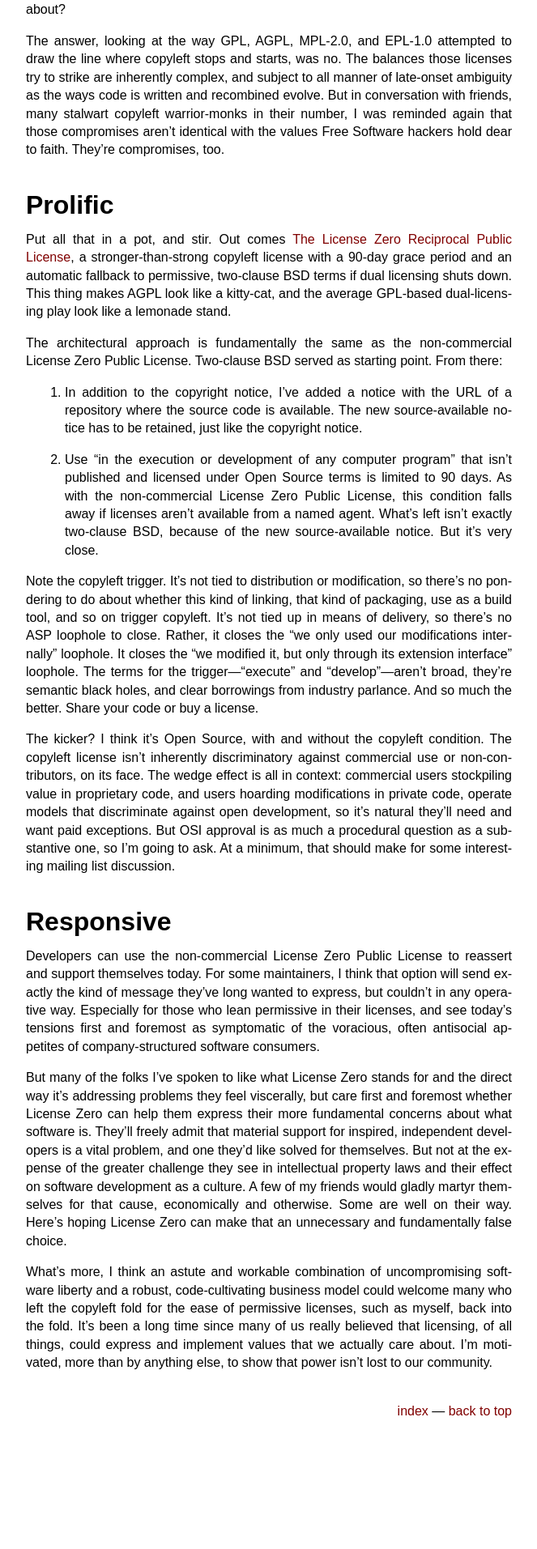
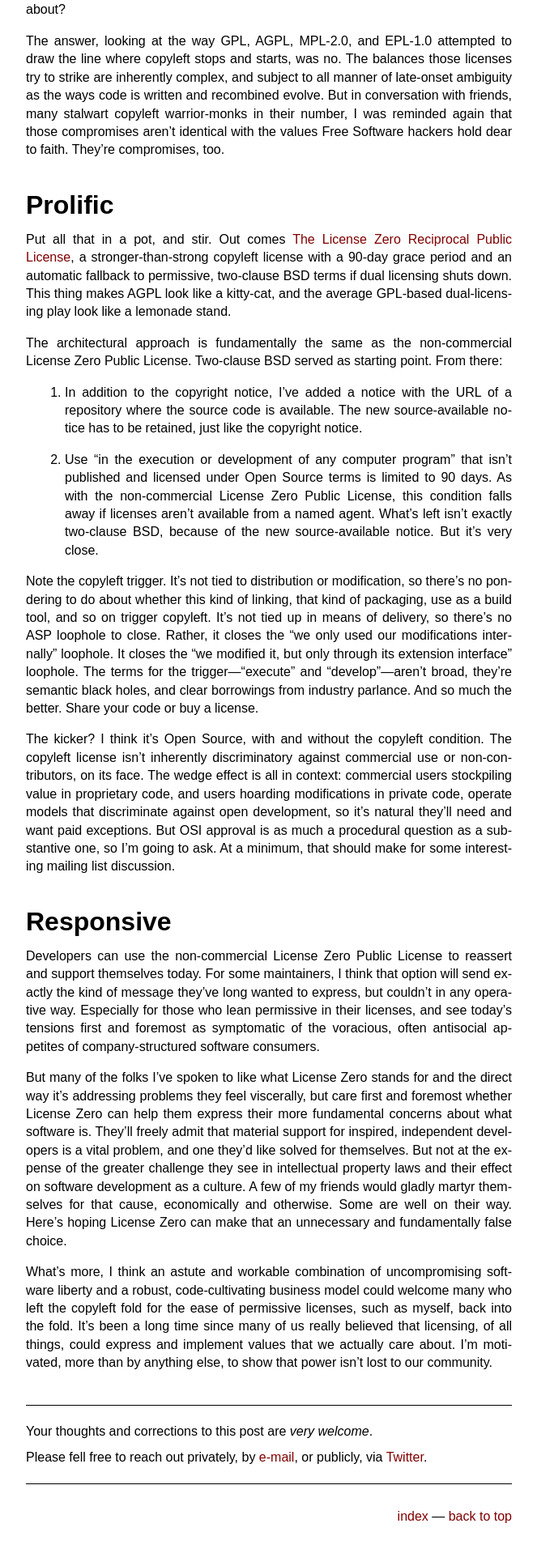
Before and after one commit to licensezero/blog.licensezero.com, a Jekyll site: the page built from _posts/2017-09-15-hacker-public-license.md, in a window 1280 px wide. Shown: the part 1244-3157 px from the top of the page at 81% size, without its empty margins (308-971 px from the left). Built offline with Jekyll 4.4.1, drawn with Linux system fonts in a browser that asks for light colours; before the commit the page ends 3027 px from its top, so only the background shows below that.

Commit message:
Add feedback <footer>

```diff
--- a/_layouts/post.html
+++ b/_layouts/post.html
@@ -6,6 +6,16 @@
   </h1>
   {{ content }}
 </article>
+<footer class=feedback>
+  <p>
+    Your thoughts and corrections to this post are <em>very welcome</em>.
+  </p>
+  <p>
+    Please fell free to reach out
+    privately, by <a href=mailto:kyle@artlessdevices.com>e-mail</a>, or
+    publicly, via <a href=https://twitter.com/licensezero>Twitter</a>.
+  </p>
+</footer>
 <footer>
   <a href=/>index</a>
   &mdash;
--- a/styles.sass
+++ b/styles.sass
@@ -187,3 +187,11 @@
     padding-left: 0
   td:last-child, th:last-child
     padding-right: 0
+
+.feedback
+  text-align: left
+  border-top: 1px solid black
+  border-bottom: 1px solid black
+  padding: 1rem 0
+  p
+    padding: 0.5rem 0
```
